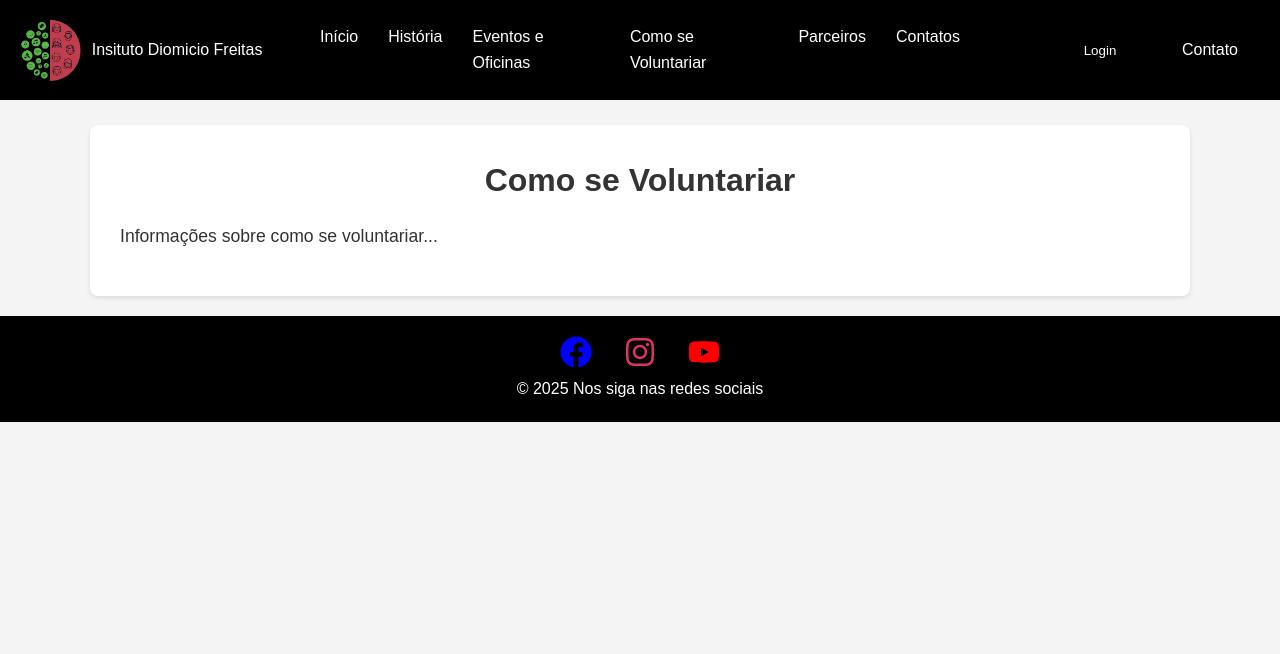
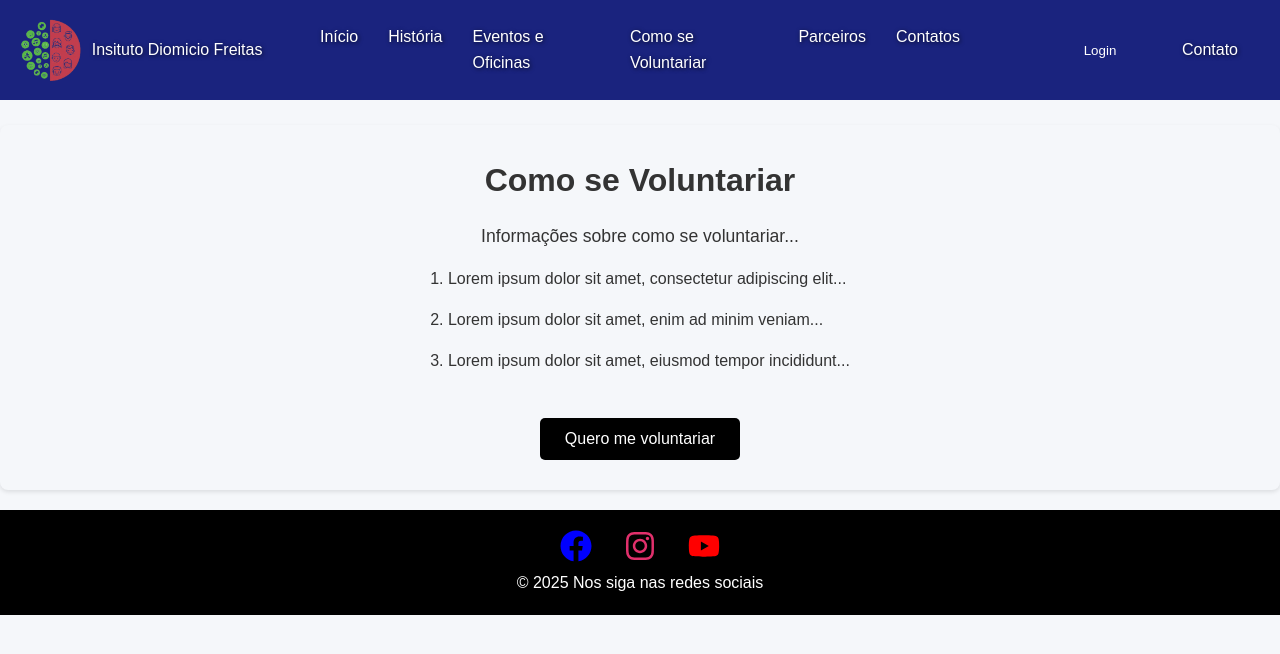
Before and after one commit to vzjunior/projeto_extensao, a React (Create React App) app: page /como-se-voluntariar in a window 1280 px wide. Shown: the top 654 px of the page. Built offline with nearby package versions, Linux system fonts and the light colour scheme.

Commit message:
adicionado conteudo pagina como se voluntariar e alterado alguns layouts

```diff
--- a/src/components/Header.module.css
+++ b/src/components/Header.module.css
@@ -5,7 +5,7 @@
   left: 0;            /* alinha à esquerda */
   width: 100%;        /* ocupa toda a largura */
   z-index: 1000;      /* fica acima dos outros elementos */
-  background-color: black;
+  background-color:  #1A237E;
   background-size: cover;
   background-position: center;
   color: white;
--- a/src/components/Section.module.css
+++ b/src/components/Section.module.css
@@ -1,8 +1,8 @@
 .section {
   padding: 30px;
   margin: 20px auto;
-  max-width: 1100px;
-  background-color: white;
+  max-width: 1300px;
+  background-color: #f5f7fa;
   border-radius: 8px;
   box-shadow: 0 2px 4px rgba(0, 0, 0, 0.1);
 }
@@ -16,7 +16,7 @@
 }
 
 .section p {
-  text-align: justify;
+  text-align: center;
   line-height: 1.6;
   font-size: 1.1rem;
   color: #333;
--- a/src/components/pages/ComoSeVoluntariar.js
+++ b/src/components/pages/ComoSeVoluntariar.js
@@ -1,11 +1,21 @@
 import React from 'react';
-import styles from '../Section.module.css'
+import styles from '../Section.module.css';
+import stylesComoSeVoluntariar from './ComoSeVoluntariar.module.css';
 
 const ComoSeVoluntariar = () => {
   return (
     <section className = {styles.section} id="como-se-voluntariar">
       <h2>Como se Voluntariar</h2>
       <p>Informações sobre como se voluntariar...</p>
+
+      <div className={stylesComoSeVoluntariar.passosContainer}>
+      <ol className={stylesComoSeVoluntariar.listaPassos}>
+        <li>Lorem ipsum dolor sit amet, consectetur adipiscing elit...</li>
+        <li>Lorem ipsum dolor sit amet, enim ad minim veniam...</li>
+        <li>Lorem ipsum dolor sit amet, eiusmod tempor incididunt...</li>
+      </ol>
+      <button className={stylesComoSeVoluntariar.botao}>Quero me voluntariar</button>
+      </div>
     </section>
   );
 };
--- a/src/components/pages/ComoSeVoluntariar.module.css
+++ b/src/components/pages/ComoSeVoluntariar.module.css
@@ -0,0 +1,36 @@
+.passosContainer {
+    display: flex;
+    flex-direction: column;
+    align-items: center; /* centraliza horizontalmente */
+    justify-content: center;
+  }
+
+
+  .listaPassos {
+    list-style-position: inside; /* se quiser os números/alíneas por dentro */
+    padding-left: 0; /* remove o espaçamento lateral padrão */
+    margin-bottom: 30px;
+    text-align: left; /* ou center, depende do efeito desejado */
+  }
+
+
+  .listaPassos li  {
+
+    margin-bottom: 15px;
+    line-height: 1.6;
+  }
+
+  .botao {
+    background-color: black;
+    color: white;
+    border: none;
+    padding: 12px 25px;
+    border-radius: 5px;
+    font-size: 1rem;
+    cursor: pointer;
+    transition: 0.3s ease;
+  }
+
+  .botao:hover {
+    background-color: #333;
+  }
--- a/src/components/pages/Eventos.module.css
+++ b/src/components/pages/Eventos.module.css
@@ -1,6 +1,6 @@
 .eventoContainer {
     display: flex;
-    gap: 1rem; /* espaçamento entre os boxes */
+    gap: 2rem; /* espaçamento entre os boxes */
     flex-wrap: wrap; /* quebra de linha em telas menores */
     justify-content: center; /* centraliza os boxes */
     margin-top: 1rem;
@@ -16,5 +16,5 @@
   }
 
   .eventoBox:hover {
-    transform: translateY(-5px);
+    transform: scale(1.05);
   }
--- a/src/components/pages/Home.module.css
+++ b/src/components/pages/Home.module.css
@@ -10,6 +10,10 @@
     padding: 16px;
     border-radius: 12px;
     position: relative;
+  }
+
+  .newsCard:hover {
+    transform: scale(1.05);
   }
 
   .newsCard img {
@@ -55,6 +59,10 @@
     border-radius: 12px;
   }
 
+  .eventCard:hover {
+    transform: scale(1.05);
+  }
+
   .eventCard img {
     width: 100%;
     height: 140px;
--- a/src/index.css
+++ b/src/index.css
@@ -8,7 +8,7 @@
   html,body,#root {
     padding-top: 35px;
     font-family: Arial, sans-serif;
-    background-color: #f4f4f4;
+    background-color: #f5f7fa;
     color: #333;
     line-height: 1.6;
     height: 100%;
```
